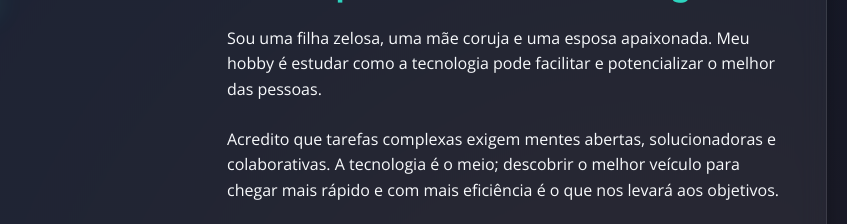
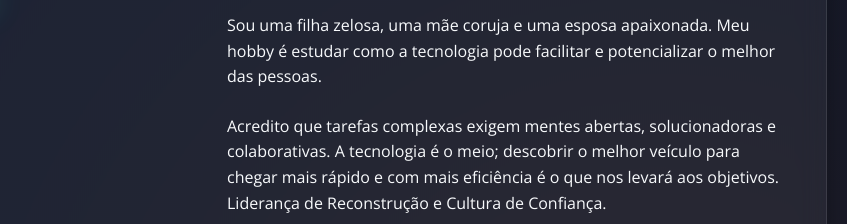
Before and after one commit to dopaiva/caseBernhoeft, a plain HTML site: page index.html in a window 1280 px wide. Shown: the part 1129-1353 px from the top of the page, 433-1280 px from the left. Drawn offline with nearby package versions, Linux system fonts and the light colour scheme.

```diff
--- a/index.html
+++ b/index.html
@@ -388,7 +388,7 @@
                 <div class="intro-text">
                     <h3>Paixão por Pessoas & Tecnologia</h3>
                     <p class="mb-4">Sou uma filha zelosa, uma mãe coruja e uma esposa apaixonada. Meu hobby é estudar como a tecnologia pode facilitar e potencializar o melhor das pessoas.</p>
-                    <p class="mb-4">Acredito que tarefas complexas exigem mentes abertas, solucionadoras e colaborativas. A tecnologia é o meio; descobrir o melhor veículo para chegar mais rápido e com mais eficiência é o que nos levará aos objetivos.</p>
+                    <p class="mb-4">Acredito que tarefas complexas exigem mentes abertas, solucionadoras e colaborativas. A tecnologia é o meio; descobrir o melhor veículo para chegar mais rápido e com mais eficiência é o que nos levará aos objetivos. Liderança de Reconstrução e Cultura de Confiança.</p>
                     <p style="border-left: 3px solid var(--accent-orange); padding-left: 15px; margin-top: 20px; font-style: italic;">
                         "Prego e estimulo a importância do autodesenvolvimento como mola propulsora, direcionando o time pelo exemplo e alinhamento para seus propósitos."
                     </p>
```
